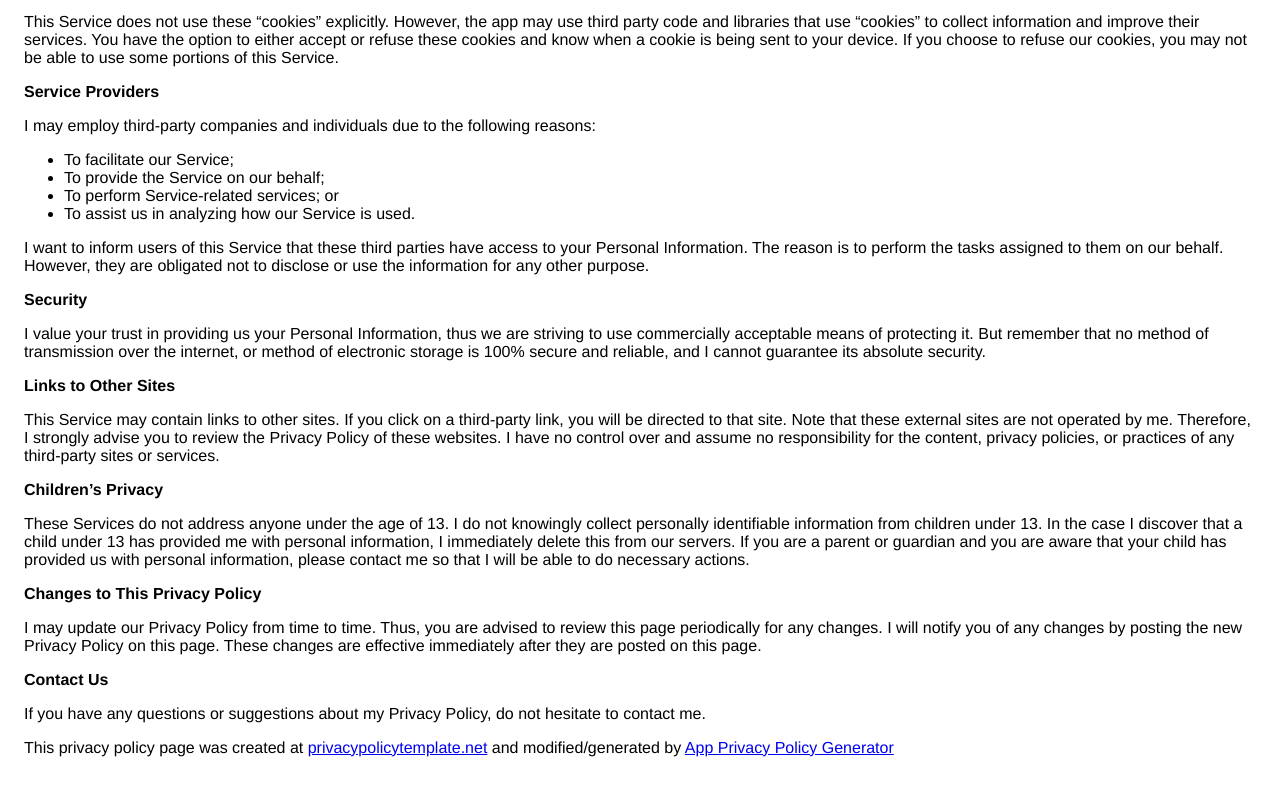
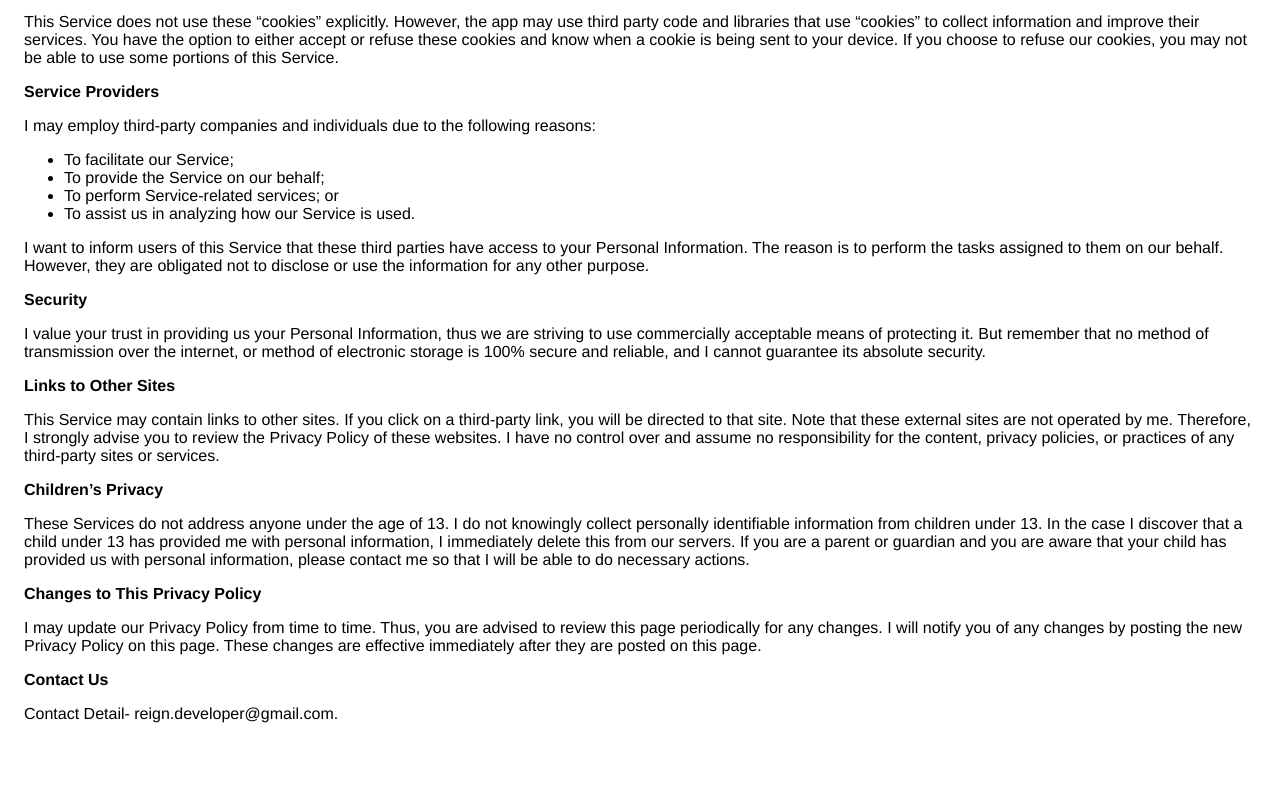
Before and after one commit to Devloper-sudo/PrivacyPolicy, a plain HTML site: page index.html in a window 1280 px wide. Shown: the part 629-1424 px from the top of the page. After the commit the page ends 1392 px from the top, so only its background shows below. Drawn offline with Linux system fonts and the light colour scheme.

Commit message:
Added Contact Info

```diff
--- a/index.html
+++ b/index.html
@@ -41,6 +41,5 @@
                     this page periodically for any changes. I will notify you of any changes by posting
                     the new Privacy Policy on this page. These changes are effective immediately after they are posted on
                     this page.
-                  </p> <p><strong>Contact Us</strong></p> <p>If you have any questions or suggestions about my Privacy Policy, do not hesitate to contact
-                    me.
-                  </p> <p>This privacy policy page was created at <a href="https://privacypolicytemplate.net" target="_blank">privacypolicytemplate.net</a>                    and modified/generated by <a href="https://app-privacy-policy-generator.firebaseapp.com/" target="_blank">App Privacy Policy Generator</a></p></body></html>
+                  </p> <p><strong>Contact Us</strong></p> <p>Contact Detail- reign.developer@gmail.com.
+                  </p></body></html>
```
